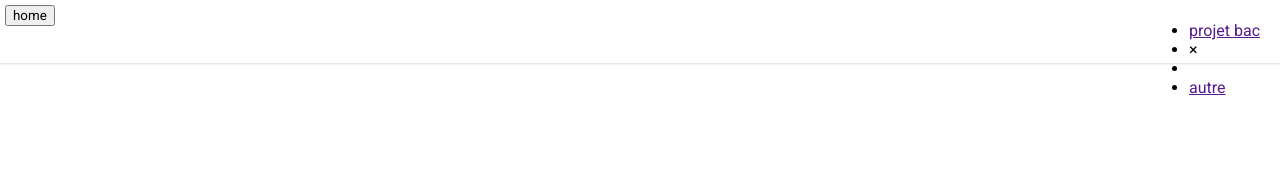
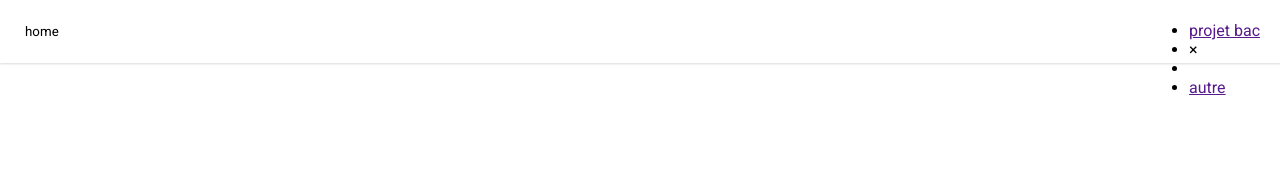
Before and after one commit to SinslayDang/SinslayDang.github.io, a Jekyll site: the page built from index.html, in a window 1280 px wide. Shown: the top 195 px of the page. Built offline with Jekyll 4.4.1, drawn with Linux system fonts in a browser that asks for light colours.

Commit message:
Update main.css

```diff
--- a/css/main.css
+++ b/css/main.css
@@ -15,6 +15,15 @@ nav {
         left: 0px !important;
 }
 
+#button_home {
+        background: transparent;
+        border: none;
+        padding-left: 20px;
+        position: absolute;
+        top: 0px;
+        bottom: 0px;
+}
+
 nav ul {
         float: right !important;
         padding-right: 20px !important;
```
